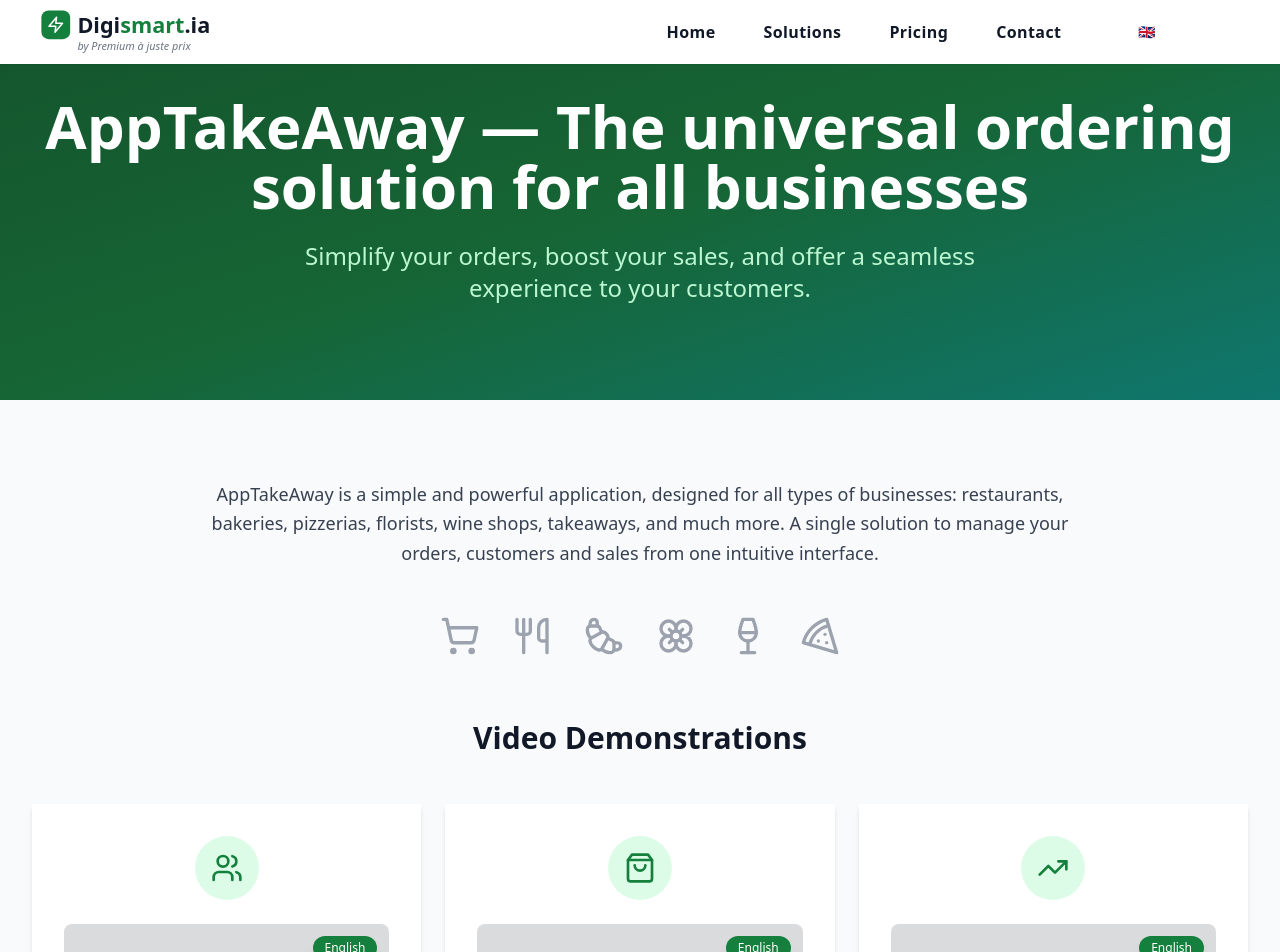
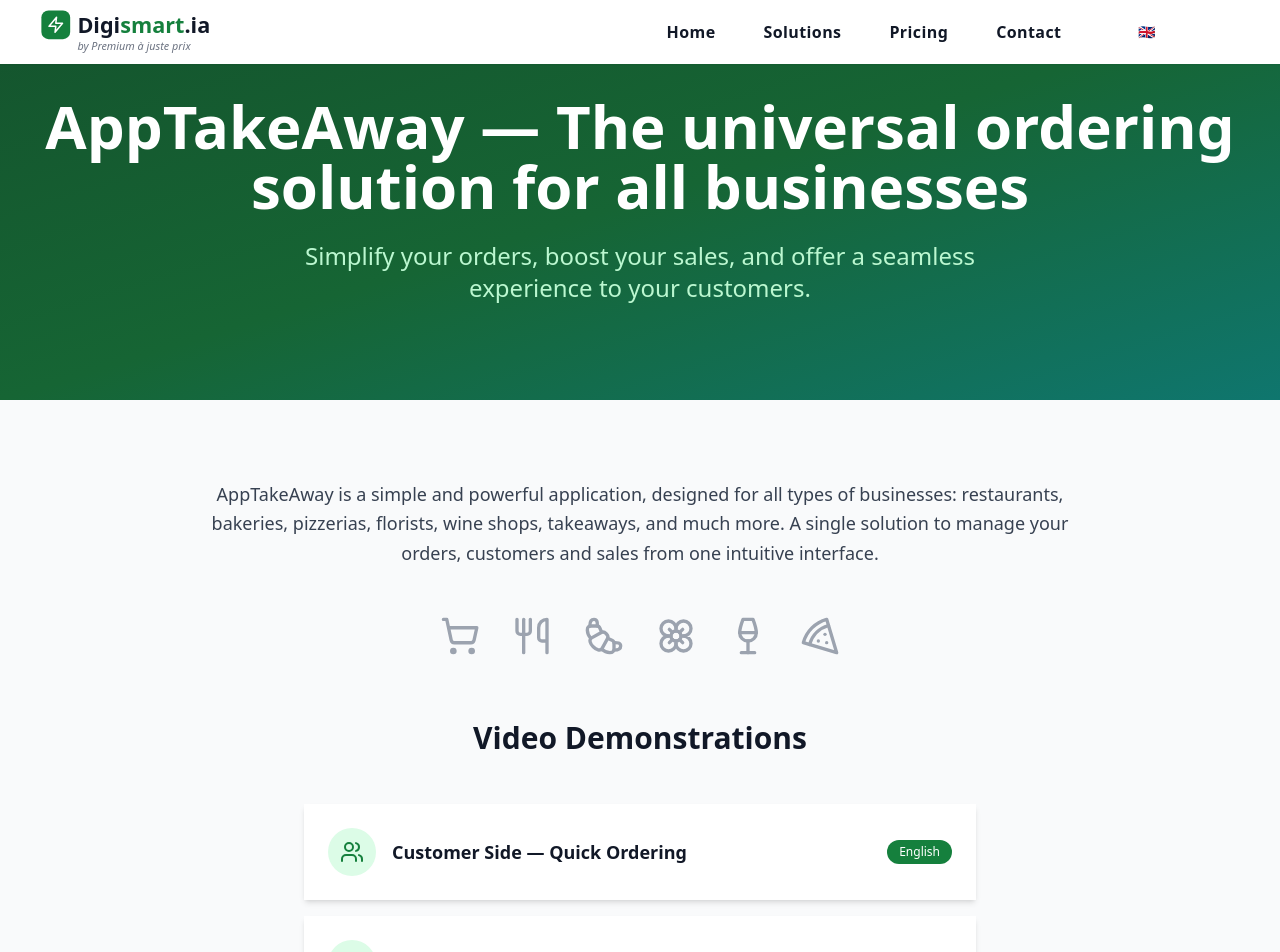
Before and after one commit to ALICE4765-326/digismart, a React (Vite) app: page /solutions in a window 1280 px wide. Shown: the top 952 px of the page. Built offline with nearby package versions, Linux system fonts and the light colour scheme.

Commit message:
Updated Solutions.tsx

```diff
--- a/src/pages/Solutions.tsx
+++ b/src/pages/Solutions.tsx
@@ -1,7 +1,6 @@
 import React from 'react';
 import { useTranslation } from 'react-i18next';
 import { ShoppingBag, Users, TrendingUp, CreditCard, Calendar, PhoneCall, MapPin, Monitor, Utensils, Croissant, Flower, Wine, Pizza, ShoppingCart } from 'lucide-react';
-import { VideoCard } from '../components/Solutions/VideoCard';
 
 export const Solutions = () => {
   const { t } = useTranslation();
@@ -71,16 +70,31 @@ export const Solutions = () => {
             <h2 className="text-3xl font-bold text-gray-900 text-center mb-12">
               {t('solutions.appTakeAway.videosTitle')}
             </h2>
-            <div className="grid grid-cols-1 md:grid-cols-2 lg:grid-cols-3 gap-6">
-              {videoCards.map((card, index) => (
-                <VideoCard
-                  key={index}
-                  icon={card.icon}
-                  titleKey={card.titleKey}
-                  videoUrl={card.videoUrl}
-                  language={card.language}
-                />
-              ))}
+            <div className="max-w-2xl mx-auto space-y-4">
+              {videoCards.map((card, index) => {
+                const Icon = card.icon;
+                return (
+                  <a
+                    key={index}
+                    href={card.videoUrl.replace('/embed/', '/watch?v=')}
+                    target="_blank"
+                    rel="noopener noreferrer"
+                    className="flex items-center justify-between bg-white shadow-md p-6 hover:shadow-lg transition-shadow group"
+                  >
+                    <div className="flex items-center gap-4">
+                      <div className="p-3 bg-primary-100 rounded-full">
+                        <Icon className="h-6 w-6 text-primary-600" />
+                      </div>
+                      <span className="text-lg font-semibold text-gray-900 group-hover:text-primary-600 transition-colors">
+                        {t(card.titleKey)}
+                      </span>
+                    </div>
+                    <span className="bg-primary-600 text-white text-xs font-medium px-3 py-1 rounded-full">
+                      {card.language}
+                    </span>
+                  </a>
+                );
+              })}
             </div>
           </div>
         </div>
```
